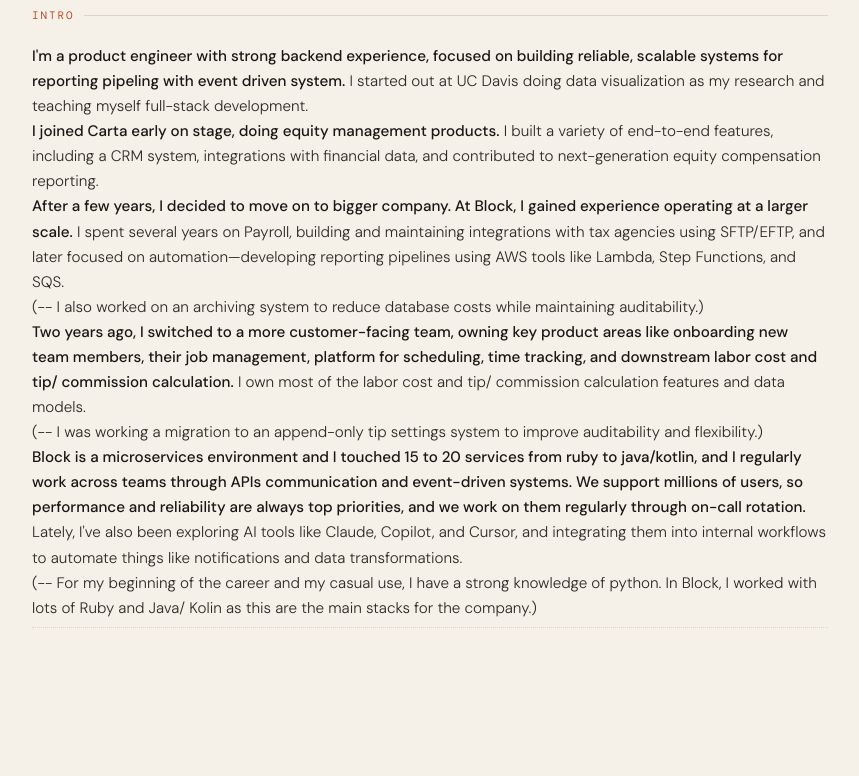
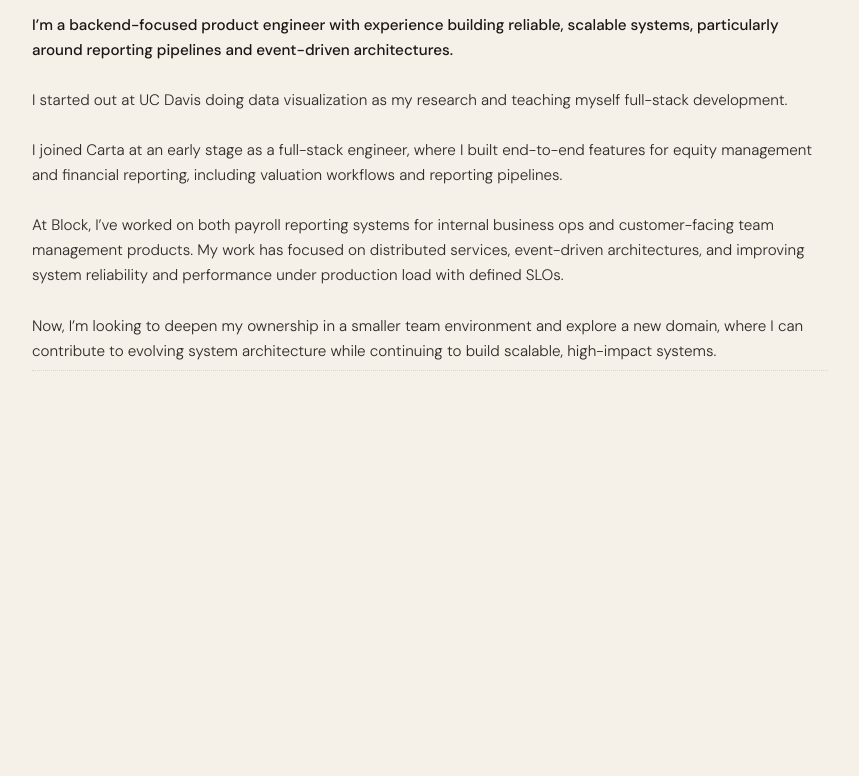
Before and after one commit to tlfung0219/hereisfung, a plain HTML site: page intro.html in a window 1280 px wide. Shown: the part 157-933 px from the top of the page, without its empty margins (210-1069 px from the left). After the commit the page ends 848 px from the top, so only its background shows below. Drawn offline with nearby package versions, Linux system fonts and the light colour scheme; a web font is replaced by a local one.

Commit message:
update intro

```diff
--- a/intro.html
+++ b/intro.html
@@ -13,7 +13,7 @@
 
   <header>
     <div class="name-block">
-      <h1>Tsailing Fung <span>(Lillian)</span></h1>
+      <h1>Tsailing Fung <span>Intro</span></h1>
       <div class="title">Senior Software Engineer &mdash; Backend / Fullstack</div>
     </div>
     <div class="contact">
@@ -25,44 +25,29 @@
 
   <!-- INTRO -->
   <section>
-    <div class="section-label">Intro</div>
+    <!-- <div class="section-label">Intro</div> -->
     <div class="intro-band">
-      <strong>I'm a product engineer with strong backend experience, focused on building reliable, scalable systems for reporting pipeling with event driven system.</strong>
+      <strong>I’m a backend-focused product engineer with experience building reliable, scalable systems,
+        particularly around reporting pipelines and event-driven architectures. </strong>
+      <br>
+      <br>
+
       I started out at UC Davis doing data visualization as my research and teaching myself full-stack development.
-
       <br>
-      <strong>I joined Carta early on stage, doing equity management products.</strong>
-      I built a variety of end-to-end features, including a CRM system, integrations with financial data,
-      and contributed to next-generation equity compensation reporting.
-
       <br>
-      <strong>After a few years, I decided to move on to bigger company. At Block,
-      I gained experience operating at a larger scale.</strong>
-      I spent several years on Payroll, building and maintaining integrations with tax agencies using SFTP/EFTP,
-      and later focused on automation—developing reporting pipelines using AWS tools like Lambda, Step Functions, and SQS.
-      <br>(-- I also worked on an archiving system to reduce database costs while maintaining auditability.)
-
+      I joined Carta at an early stage as a full-stack engineer, where I built end-to-end features
+      for equity management and financial reporting, including valuation workflows and reporting pipelines.
       <br>
-      <strong>Two years ago, I switched to a more customer-facing team, owning key product areas like
-      onboarding new team members, their job management, platform for scheduling, time tracking, and downstream labor cost and tip/ commission calculation.</strong>
-      I own most of the labor cost and tip/ commission calculation features and data models.
-      <br>(-- I was working a migration to an append-only tip settings system to improve auditability and flexibility.)
-
       <br>
-      <strong>Block is a microservices environment and I touched 15 to 20 services from ruby to java/kotlin,
-      and I regularly work across teams through APIs communication and event-driven systems.
-      We support millions of users,
-      so performance and reliability are always top priorities, and we work on them regularly through on-call rotation.</strong>
-
+      At Block, I’ve worked on both payroll reporting systems for internal business ops and
+      customer-facing team management products. My work has focused on distributed services,
+      event-driven architectures, and improving system reliability and performance
+      under production load with defined SLOs.
       <br>
-      Lately, I've also been exploring AI tools like Claude, Copilot, and Cursor, and integrating them
-      into internal workflows to automate things like notifications and data transformations.
-
       <br>
-      (-- For my beginning of the career and my casual use, I have a strong knowledge of python.
-      In Block, I worked with lots of Ruby and Java/ Kolin as this are the main stacks for the company.)
+      Now, I’m looking to deepen my ownership in a smaller team environment and explore a new domain, where
+      I can contribute to evolving system architecture while continuing to build scalable, high-impact systems.
     </div>
-
   </section>
 
 </div>
```
